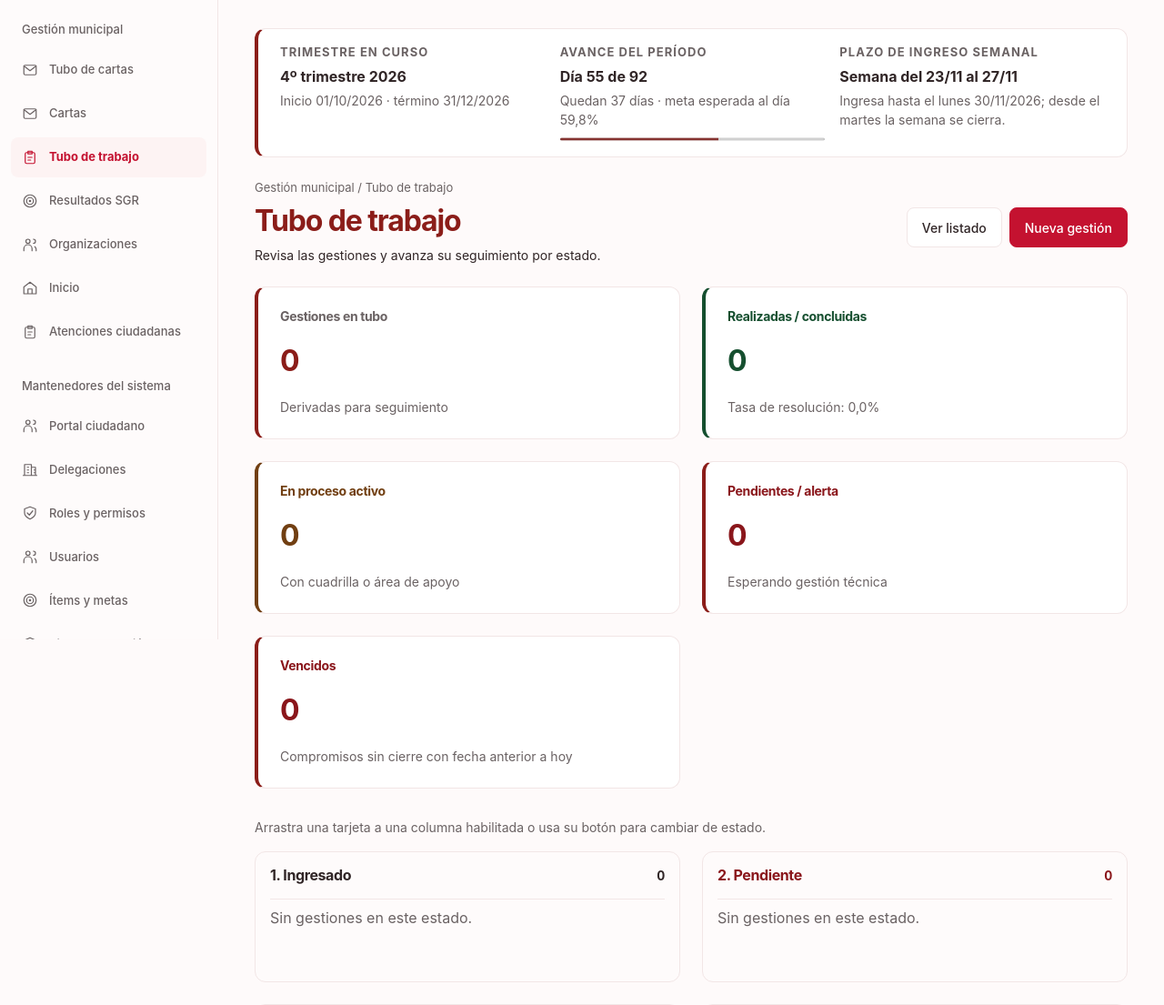
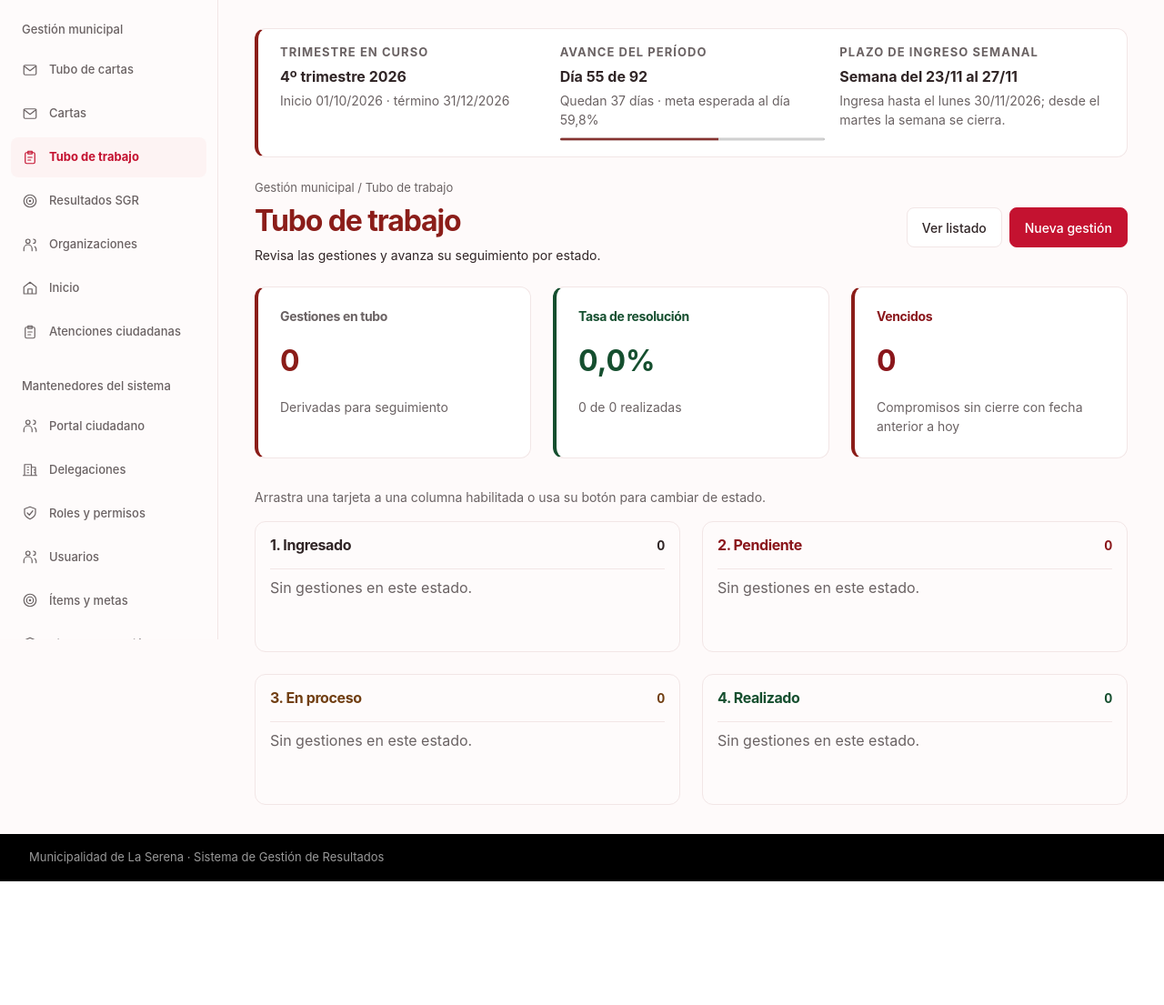
Before and after one commit to zoroikami/sgr-municipalidad-laserena, a Django app: page /tubo/ in a window 1280 px wide. Shown: the part 97-1202 px from the top of the page at 91% size. After the commit the page ends 1066 px from the top, so only its background shows below. Run offline with Django 5.2, Linux system fonts and the light colour scheme; the visitor is signed in with stand-in values (Sample User, id 1); data comes from the database, SQL or seed files in the repository; data that the repository does not hold is empty; parts of the project's set-up code (start-up, migrations or seed data) failed here and were passed over; some libraries are stand-ins or nearby versions.

Commit message:
fix: aviso RUT sin respuestas tardias, insignia sin desborde y resumen sin conteos repetidos
- Al cambiar o borrar el RUT se cancela la consulta pendiente y una
  respuesta tardia ya no muestra el aviso de otro RUT (hallazgo de Codex).
- La insignia de funcionario se ajusta al ancho de la tarjeta a 375 px.
- El resumen del tubo ya no repite los conteos de cada columna: muestra
  total, tasa de resolucion y vencidos.

Co-Authored-By: Claude Opus 5.5 <noreply@anthropic.com>
Claude-Session: https://claude.ai/code/session_01M6sxByKnRtQrbp6WC9FWnM

```diff
--- a/gestion/views_integrado.py
+++ b/gestion/views_integrado.py
@@ -52,8 +52,7 @@ def tablero(request):
     return render(request, 'gestion/tablero.html', {'titulo': 'Tubo de trabajo', 'columnas': columnas,
         'colaboradores': colaboradores, 'estados_tubo': GestionTubo.ESTADOS,
         'total': total, 'realizados': realizados, 'porcentaje': realizados * 100 / total if total else 0,
-        'vencidos': contar_vencidos(query, hoy),
-        'proceso': query.filter(estado='En proceso').count(), 'pendientes': query.filter(estado='Pendiente').count()})
+        'vencidos': contar_vencidos(query, hoy)})
 
 
 @login_required
--- a/static/sgr/app.css
+++ b/static/sgr/app.css
@@ -228,7 +228,8 @@ button, .btn, input, select { min-height: 2.75rem; }
   display: inline-flex; align-items: center; gap: var(--space-xs); margin-left: var(--space-xs);
   padding: 0 var(--space-sm); border: 1px solid var(--action-view-border); border-radius: var(--radius-ui);
   background: var(--action-view-bg); color: var(--action-view-ink);
-  font-size: var(--type-caption); font-weight: 700; line-height: 1.6; white-space: nowrap;
+  font-size: var(--type-caption); font-weight: 700; line-height: 1.6;
+  max-width: 100%; white-space: normal; overflow-wrap: anywhere;
 }
 .tubo-funcionario.es-delegado { background: var(--action-edit-bg); border-color: var(--action-edit-border); color: var(--action-edit-ink); }
 .tubo-otra-gestion { color: var(--action-edit-ink); font-weight: 700; }
@@ -237,3 +238,7 @@ button, .btn, input, select { min-height: 2.75rem; }
 .tubo-colaboradores { margin-top: var(--space-xl); }
 .tubo-colaboradores h2 { font-size: var(--type-section); margin-bottom: var(--space-lg); }
 .tubo-colaboradores .num { text-align: right; font-variant-numeric: tabular-nums; white-space: nowrap; }
+
+/* Resumen del tubo sin repetir los conteos de las columnas. */
+.tubo-resumen.tubo-resumen-3 { grid-template-columns: repeat(3, minmax(0, 1fr)); }
+@media (max-width: 700px) { .tubo-resumen.tubo-resumen-3 { grid-template-columns: minmax(0, 1fr); } }
--- a/templates/gestion/tablero.html
+++ b/templates/gestion/tablero.html
@@ -5,11 +5,10 @@
 {% block content %}
 <div class="module-breadcrumb">Gestión municipal / Tubo de trabajo</div>
 <div class="page-heading"><div><h1>Tubo de trabajo</h1><p>Revisa las gestiones y avanza su seguimiento por estado.</p></div><div class="heading-actions"><a class="btn btn-outline-secondary" href="{% url 'gestion:listado' 'tubo' %}">Ver listado</a>{% if perms.gestion.add_gestiontubo %}<a class="btn btn-primary" href="{% url 'gestion:crear' 'tubo' %}">Nueva gestión</a>{% endif %}</div></div>
-<section class="tubo-resumen" aria-label="Resumen de gestiones">
+{# Los conteos por estado ya figuran en cada columna: el resumen solo muestra datos que no se repiten. #}
+<section class="tubo-resumen tubo-resumen-3" aria-label="Resumen de gestiones">
   <article><h2>Gestiones en tubo</h2><strong>{{ total }}</strong><p>Derivadas para seguimiento</p></article>
-  <article class="realizado"><h2>Realizadas / concluidas</h2><strong>{{ realizados }}</strong><p>Tasa de resolución: {{ porcentaje|floatformat:1 }}%</p></article>
-  <article class="proceso"><h2>En proceso activo</h2><strong>{{ proceso }}</strong><p>Con cuadrilla o área de apoyo</p></article>
-  <article class="pendiente"><h2>Pendientes / alerta</h2><strong>{{ pendientes }}</strong><p>Esperando gestión técnica</p></article>
+  <article class="realizado"><h2>Tasa de resolución</h2><strong>{{ porcentaje|floatformat:1 }}%</strong><p>{{ realizados }} de {{ total }} realizada{{ realizados|pluralize:'s' }}</p></article>
   <article class="pendiente"><h2>Vencidos</h2><strong>{{ vencidos }}</strong><p>Compromisos sin cierre con fecha anterior a hoy</p></article>
 </section>
 {% if perms.gestion.change_gestiontubo %}<p class="tubo-dnd-ayuda">Arrastra una tarjeta a una columna habilitada o usa su botón para cambiar de estado.</p>{% endif %}
--- a/tests_django/test_tubo_matriz.py
+++ b/tests_django/test_tubo_matriz.py
@@ -20,7 +20,11 @@ def test_tablero_resume_el_avance_por_colaborador(client, mundo):
     filas = {c['nombre']: c for c in response.context['colaboradores']}
     assert set(filas) == {'editor_a', 'admin_a'}
     assert filas['editor_a']['conteos'] == [1, 0, 0, 2] and round(filas['editor_a']['porcentaje']) == 67
-    assert 'Avance por colaborador' in response.content.decode()
+    html = response.content.decode()
+    assert 'Avance por colaborador' in html
+    # Los conteos por estado se muestran solo en las columnas, no repetidos en el resumen.
+    assert 'En proceso activo' not in html and 'Pendientes / alerta' not in html
+    assert 'Tasa de resolución' in html and '2 de 4 realizadas' in html
 
 
 def test_territorio_sugiere_la_lista_de_la_delegacion_y_los_usados(client, mundo):
```
Also changed, not shown: static/sgr/rut-funcionario.js (+11 -3 lines).
